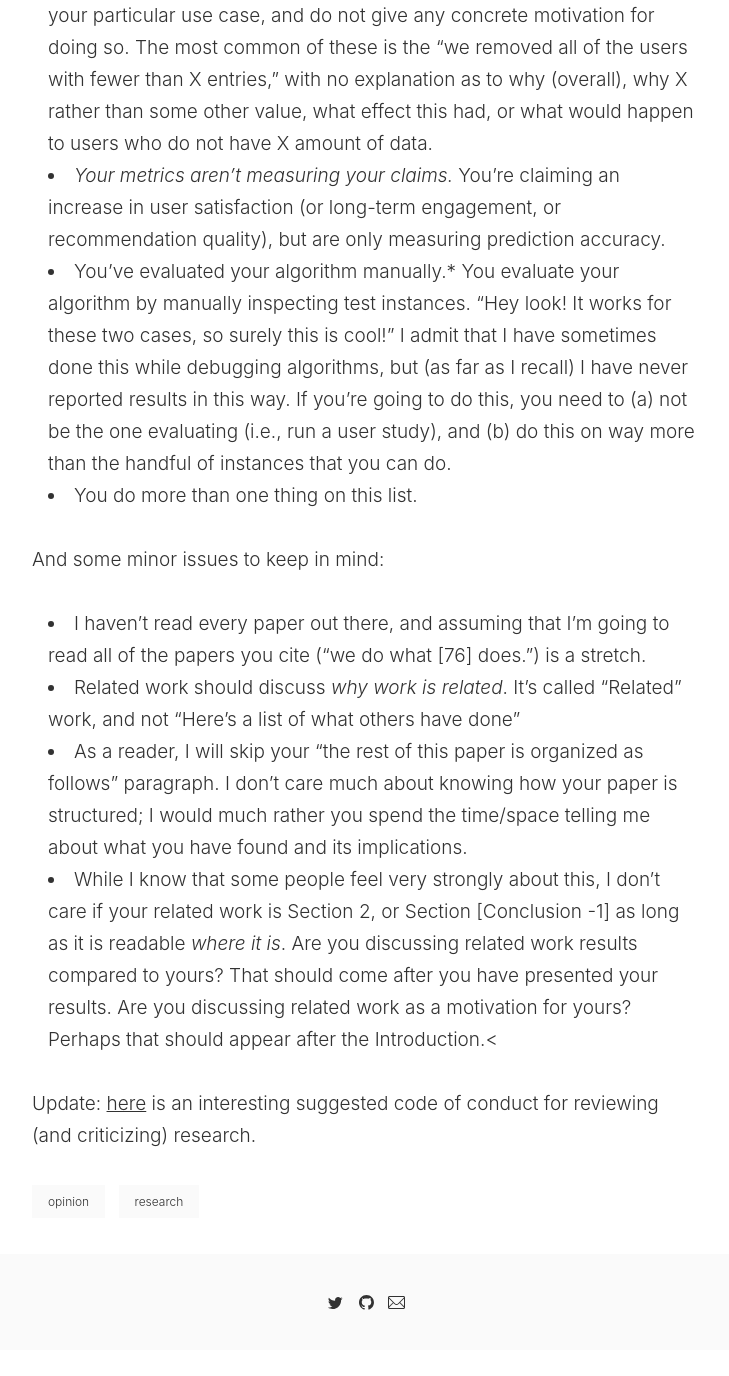
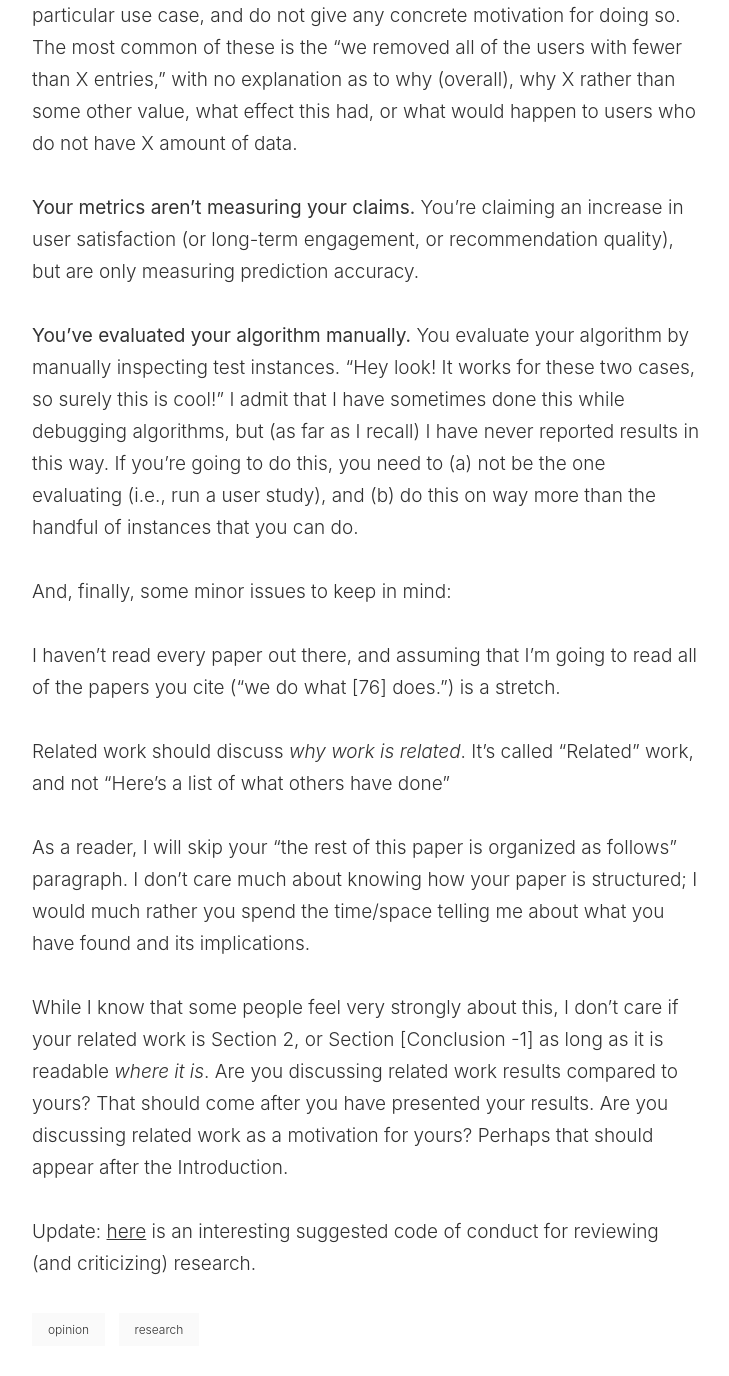
Before and after one commit to nlathia/nlathia.github.io, a Jekyll site: the page built from _posts/2015-12-02-Why-I-reject-your-data-papers.md, in a window 1280 px wide and 1400 px high, scrolled down 601 px. Shown: the top 1376 px of the window, without its empty margins (274-1003 px from the left). Built offline with Jekyll 4.4.1, drawn with Linux system fonts in a browser that asks for light colours; before the commit the page ends 1951 px from its top, so only the background shows below that.

Commit message:
Fix formatting

```diff
--- a/_posts/2015-12-02-Why-I-reject-your-data-papers.md
+++ b/_posts/2015-12-02-Why-I-reject-your-data-papers.md
@@ -9,16 +9,22 @@ I believe that research papers are innocent (“accept”) until proven guilty (
 
 <!--more-->
 
-* *No baseline.* You present results of your wonderful new machine learning algorithm compared only to variations of itself (e.g., results with different parameters). No baseline or alternative approach results presented. Quantitative results on data only make relative (not absolute) sense: If your algorithmic magic is 99% accurate, is a simple linear regression baseline 98% or 58% accurate? There’s a huge difference here.
-* *Excessive/unmotivated data pruning.* You prune your dataset to fit your particular use case, and do not give any concrete motivation for doing so. The most common of these is the “we removed all of the users with fewer than X entries,” with no explanation as to why (overall), why X rather than some other value, what effect this had, or what would happen to users who do not have X amount of data.
-* *Your metrics aren’t measuring your claims.* You’re claiming an increase in user satisfaction (or long-term engagement, or recommendation quality), but are only measuring prediction accuracy.
-* You’ve evaluated your algorithm manually.* You evaluate your algorithm by manually inspecting test instances. “Hey look! It works for these two cases, so surely this is cool!” I admit that I have sometimes done this while debugging algorithms, but (as far as I recall) I have never reported results in this way. If you’re going to do this, you need to (a) not be the one evaluating (i.e., run a user study), and (b) do this on way more than the handful of instances that you can do.
-* You do more than one thing on this list.
+**No baseline.** You present results of your wonderful new machine learning algorithm compared only to variations of itself (e.g., results with different parameters). No baseline or alternative approach results presented. Quantitative results on data only make relative (not absolute) sense: If your algorithmic magic is 99% accurate, is a simple linear regression baseline 98% or 58% accurate? There’s a huge difference here.
 
-And some minor issues to keep in mind:
-* I haven’t read every paper out there, and assuming that I’m going to read all of the papers you cite (“we do what [76] does.”) is a stretch.
-* Related work should discuss _why work is related_. It’s called “Related” work, and not “Here’s a list of what others have done”
-* As a reader, I will skip your “the rest of this paper is organized as follows” paragraph. I don’t care much about knowing how your paper is structured; I would much rather you spend the time/space telling me about what you have found and its implications.
-* While I know that some people feel very strongly about this, I don’t care if your related work is Section 2, or Section [Conclusion -1] as long as it is readable _where it is_. Are you discussing related work results compared to yours? That should come after you have presented your results. Are you discussing related work as a motivation for yours? Perhaps that should appear after the Introduction.<
+**Excessive/unmotivated data pruning.** You prune your dataset to fit your particular use case, and do not give any concrete motivation for doing so. The most common of these is the “we removed all of the users with fewer than X entries,” with no explanation as to why (overall), why X rather than some other value, what effect this had, or what would happen to users who do not have X amount of data.
+
+**Your metrics aren’t measuring your claims.** You’re claiming an increase in user satisfaction (or long-term engagement, or recommendation quality), but are only measuring prediction accuracy.
+
+**You’ve evaluated your algorithm manually.** You evaluate your algorithm by manually inspecting test instances. “Hey look! It works for these two cases, so surely this is cool!” I admit that I have sometimes done this while debugging algorithms, but (as far as I recall) I have never reported results in this way. If you’re going to do this, you need to (a) not be the one evaluating (i.e., run a user study), and (b) do this on way more than the handful of instances that you can do.
+
+And, finally, some minor issues to keep in mind:
+
+I haven’t read every paper out there, and assuming that I’m going to read all of the papers you cite (“we do what [76] does.”) is a stretch.
+
+Related work should discuss _why work is related_. It’s called “Related” work, and not “Here’s a list of what others have done”
+
+As a reader, I will skip your “the rest of this paper is organized as follows” paragraph. I don’t care much about knowing how your paper is structured; I would much rather you spend the time/space telling me about what you have found and its implications.
+
+While I know that some people feel very strongly about this, I don’t care if your related work is Section 2, or Section [Conclusion -1] as long as it is readable _where it is_. Are you discussing related work results compared to yours? That should come after you have presented your results. Are you discussing related work as a motivation for yours? Perhaps that should appear after the Introduction.
 
 Update: [here](https://www.brainpickings.org/2014/03/28/daniel-dennett-rapoport-rules-criticism/) is an interesting suggested code of conduct for reviewing (and criticizing) research.
```
